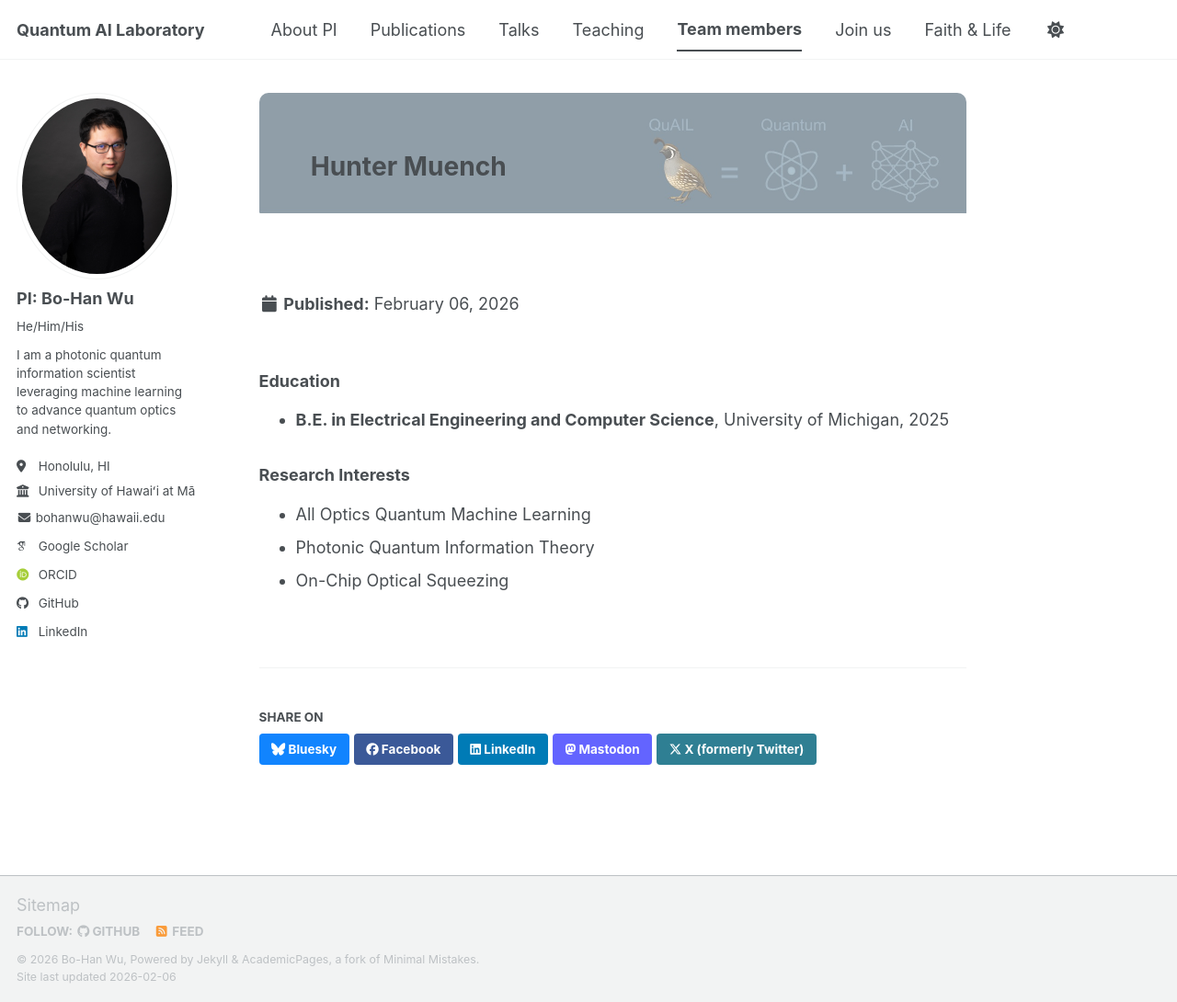
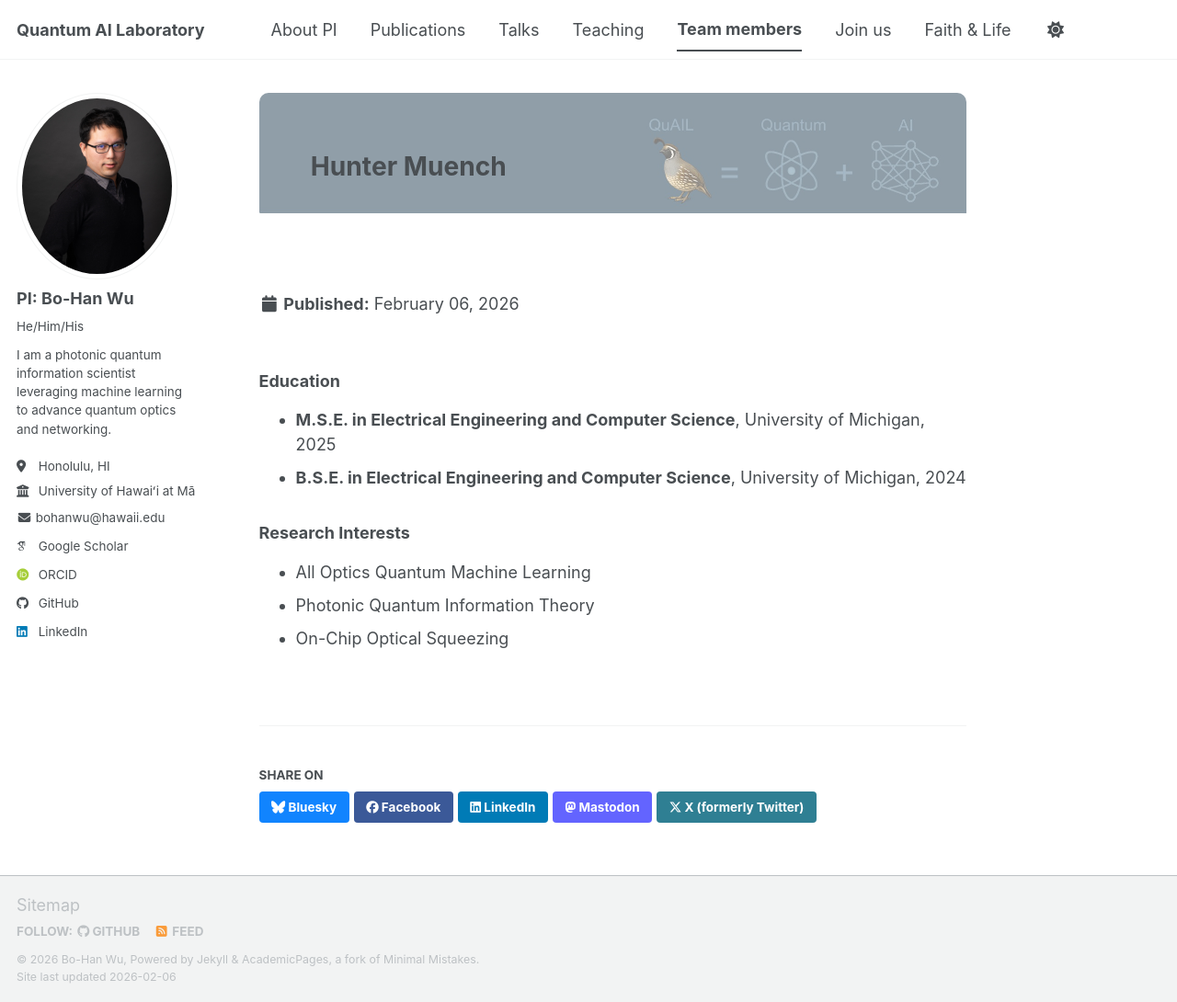
Before and after one commit to go705/go705.github.io, a Jekyll site: the page built from _portfolio/student-Hunter.md, in a window 1280 px wide and 1090 px high. Shown: the whole window at 92% size. Built offline with Jekyll 4.4.1, drawn with Linux system fonts in a browser that asks for light colours; some web fonts are replaced; a script bundle is joined from its source files by our own code; library files that are not in the unit come from our copies.

Commit message:
Update student-Hunter.md

```diff
--- a/_portfolio/student-Hunter.md
+++ b/_portfolio/student-Hunter.md
@@ -5,7 +5,8 @@ collection: portfolio
 ---
 
 ### Education
-* **B.E. in Electrical Engineering and Computer Science**, University of Michigan, 2025
+* **M.S.E. in Electrical Engineering and Computer Science**, University of Michigan, 2025
+* **B.S.E. in Electrical Engineering and Computer Science**, University of Michigan, 2024
 
 ### Research Interests
 * All Optics Quantum Machine Learning
```
